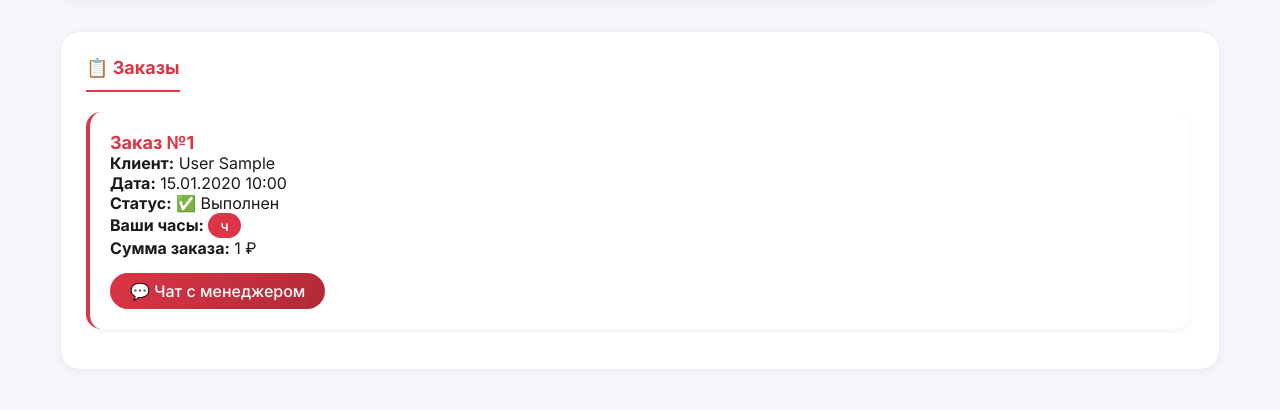
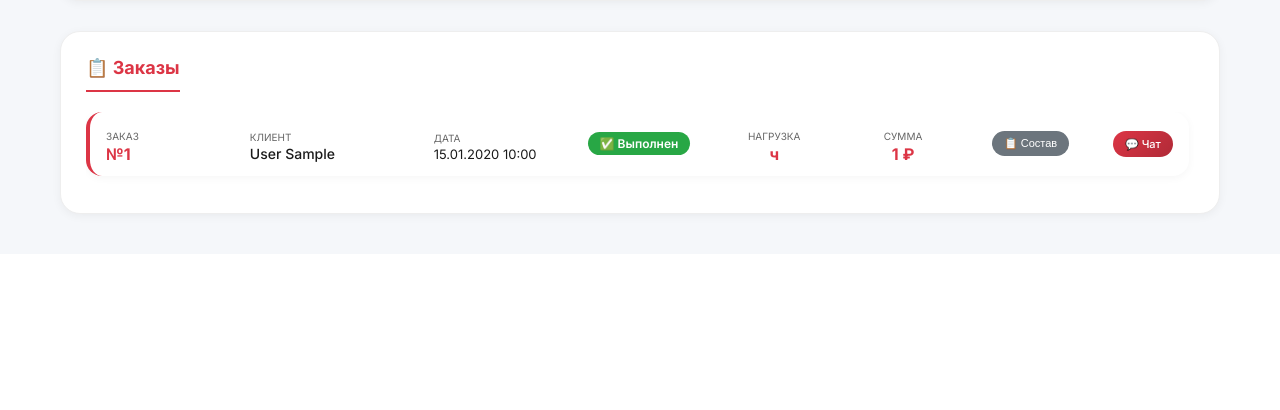
Before and after one commit to emilsttop/diplom_site, a Django app: template accounts/templates/accounts/specialist_dashboard.html in a window 1280 px wide. Shown: the part 1125-1535 px from the top of the page. After the commit the page ends 1344 px from the top, so only its background shows below. Run offline with Django 5.2, Linux system fonts and the light colour scheme; the template is opened without the code that fills it: most values are stand-ins (such as "Sample title", 1, 10 or a date in 2020).

Commit message:
Полностью обновлён стиль карточки специалиста: компактная в одну строку, единый дизайн

```diff
--- a/accounts/templates/accounts/specialist_dashboard.html
+++ b/accounts/templates/accounts/specialist_dashboard.html
@@ -167,6 +167,7 @@
         background: #5a6268;
         transform: translateY(-2px);
     }
+
     /* Кнопки фильтров */
     .btn-apply, .btn-reset {
         padding: 12px 32px;
@@ -231,12 +232,14 @@
         background: var(--black-light);
         border-color: #3a3a4a;
     }
+
+    /* Компактная карточка заказа в одну строку */
     .order-card {
         background: var(--white);
-        border-radius: 15px;
-        padding: 20px;
-        margin-bottom: 15px;
-        box-shadow: 0 2px 8px rgba(0,0,0,0.05);
+        border-radius: 16px;
+        padding: 12px 16px;
+        margin-bottom: 12px;
+        box-shadow: 0 2px 8px rgba(0,0,0,0.04);
         border-left: 4px solid var(--red);
         transition: all 0.2s;
     }
@@ -247,20 +250,85 @@
         transform: translateX(5px);
         box-shadow: 0 4px 12px rgba(220,53,69,0.15);
     }
-    .order-card h3 {
-        margin: 0 0 10px 0;
-        font-size: 18px;
-        color: var(--red);
+
+    /* Кнопка состава заказа */
+    .btn-composition-specialist {
+        background: #6c757d;
+        color: white;
+        border: none;
+        padding: 6px 12px;
+        border-radius: 20px;
+        cursor: pointer;
+        font-size: 11px;
+        transition: all 0.3s;
     }
-    .hours-badge {
-        background: var(--red);
+    .btn-composition-specialist:hover {
+        background: #5a6268;
+        transform: translateY(-1px);
+    }
+
+    /* Кнопка чата */
+    .btn-chat-specialist {
+        background: linear-gradient(135deg, #dc3545, #b02a37);
         color: white;
+        text-decoration: none;
+        padding: 6px 12px;
+        border-radius: 20px;
+        font-size: 11px;
+        font-weight: 500;
+        transition: all 0.3s;
+        display: inline-block;
+        text-align: center;
+    }
+    .btn-chat-specialist:hover {
+        transform: translateY(-1px);
+        box-shadow: 0 2px 8px rgba(220,53,69,0.3);
+    }
+
+    /* Бейдж уведомления */
+    .unread-badge {
+        background: #ffc107;
+        color: black;
+        border-radius: 20px;
+        padding: 3px 8px;
+        font-size: 10px;
+        font-weight: 500;
+        display: inline-block;
+        animation: pulse 1s infinite;
+    }
+
+    @keyframes pulse {
+        0% { opacity: 1; }
+        50% { opacity: 0.7; }
+        100% { opacity: 1; }
+    }
+
+    /* Статус заказа */
+    .order-status {
         padding: 4px 12px;
-        border-radius: 20px;
+        border-radius: 30px;
+        font-size: 12px;
+        font-weight: 600;
         display: inline-block;
-        font-size: 14px;
-        font-weight: 500;
     }
+    .status-new { background: #007bff; color: white; }
+    .status-processing { background: #ffc107; color: black; }
+    .status-completed { background: #28a745; color: white; }
+    .status-cancelled { background: var(--red); color: white; }
+
+    /* Блок состава заказа */
+    .composition-details {
+        margin-top: 12px;
+        padding: 10px;
+        background: var(--gray);
+        border-radius: 10px;
+        font-size: 12px;
+    }
+    body.dark .composition-details {
+        background: #2a2a3a;
+        color: #e0e0e0;
+    }
+
     .orders-scroll {
         max-height: 500px;
         overflow-y: auto;
@@ -270,40 +338,6 @@
         text-align: center;
         padding: 40px;
         color: var(--gray-dark);
-    }
-    /* Кнопка чата специалиста */
-    .btn-chat-specialist {
-        display: inline-block;
-        padding: 8px 20px;
-        background: linear-gradient(135deg, #dc3545, #b02a37);
-        color: white;
-        text-decoration: none;
-        border-radius: 30px;
-        font-weight: 500;
-        transition: all 0.3s;
-        border: none;
-        cursor: pointer;
-    }
-    .btn-chat-specialist:hover {
-        transform: translateY(-2px);
-        box-shadow: 0 4px 10px rgba(220, 53, 69, 0.3);
-    }
-
-    /* Бейдж уведомления */
-    .unread-badge {
-        background: #dc3545;
-        color: white;
-        border-radius: 20px;
-        padding: 4px 12px;
-        font-size: 12px;
-        font-weight: 500;
-        animation: pulse 1s infinite;
-    }
-
-    @keyframes pulse {
-        0% { opacity: 1; }
-        50% { opacity: 0.7; }
-        100% { opacity: 1; }
     }
 </style>
 
@@ -394,34 +428,84 @@
     <div class="orders-scroll">
         {% for order in orders %}
         <div class="order-card" data-order-id="{{ order.id }}" data-specialist-id="{{ user.id }}">
+            <!-- ВСЁ В ОДНУ СТРОКУ (flex) -->
             <div style="display: flex; justify-content: space-between; align-items: center; flex-wrap: wrap; gap: 10px;">
-                <h3 style="margin: 0;">Заказ №{{ order.id }}</h3>
-                <div id="unread-badge-{{ order.id }}" class="unread-badge" style="display: none;">
-                    📩 Новое сообщение
+                <!-- Номер заказа -->
+                <div style="min-width: 100px;">
+                    <span style="font-size: 10px; color: var(--gray-dark); text-transform: uppercase;">Заказ</span>
+                    <div style="font-size: 16px; font-weight: 700; color: var(--red);">№{{ order.id }}</div>
                 </div>
+
+                <!-- Клиент -->
+                <div style="min-width: 140px;">
+                    <span style="font-size: 10px; color: var(--gray-dark); text-transform: uppercase;">Клиент</span>
+                    <div style="font-size: 14px; font-weight: 500;">{{ order.client.last_name }} {{ order.client.first_name }}</div>
                 </div>
-            <p><strong>Клиент:</strong> {{ order.client.last_name }} {{ order.client.first_name }}</p>
-            <p><strong>Дата:</strong> {{ order.created_at|date:"d.m.Y H:i" }}</p>
-            <p><strong>Статус:</strong>
+
+                <!-- Дата -->
+                <div style="min-width: 110px;">
+                    <span style="font-size: 10px; color: var(--gray-dark); text-transform: uppercase;">Дата</span>
+                    <div style="font-size: 13px;">{{ order.created_at|date:"d.m.Y H:i" }}</div>
+                </div>
+
+                <!-- Статус -->
+                <div>
+                    <span class="order-status status-{{ order.status }}" style="display: inline-block;">
                         {% if order.status == 'new' %}🆕 Новый
                         {% elif order.status == 'processing' %}⚙️ В обработке
                         {% elif order.status == 'completed' %}✅ Выполнен
                         {% elif order.status == 'cancelled' %}❌ Отменён
                         {% endif %}
-            </p>
-            <p><strong>Ваши часы:</strong>
-                <span class="hours-badge">
+                    </span>
+                </div>
+
+                <!-- Нагрузка -->
+                <div style="min-width: 80px; text-align: center;">
+                    <span style="font-size: 10px; color: var(--gray-dark); text-transform: uppercase;">Нагрузка</span>
+                    <div style="font-size: 16px; font-weight: 700; color: var(--red);">
                         {% if role == 'programmer' %}{{ order.programmer_hours|floatformat:0 }}
                         {% elif role == 'marketer' %}{{ order.marketer_hours|floatformat:0 }}
                         {% elif role == 'smm' %}{{ order.smm_hours|floatformat:0 }}
                         {% endif %} ч
-                </span>
-            </p>
-            <p><strong>Сумма заказа:</strong> {{ order.total_price|floatformat:0 }} ₽</p>
-            <div style="margin-top: 15px;">
-                <a href="{% url 'specialist_chat_page' order.id user.id %}" class="btn-chat-specialist">
-                    💬 Чат с менеджером
+                    </div>
+                </div>
+
+                <!-- Сумма -->
+                <div style="min-width: 90px; text-align: center;">
+                    <span style="font-size: 10px; color: var(--gray-dark); text-transform: uppercase;">Сумма</span>
+                    <div style="font-size: 16px; font-weight: 700; color: var(--red);">{{ order.total_price|floatformat:0 }} ₽</div>
+                </div>
+
+                <!-- Бейдж уведомления -->
+                <div id="unread-badge-{{ order.id }}" class="unread-badge" style="display: none;">📩 Новое</div>
+
+                <!-- Кнопка состава заказа -->
+                <button onclick="toggleSpecialistComposition({{ order.id }})" class="btn-composition-specialist" style="background: #6c757d; color: white; border: none; padding: 6px 12px; border-radius: 20px; cursor: pointer; font-size: 11px;">
+                    📋 Состав
+                </button>
+
+                <!-- Кнопка чата -->
+                <a href="{% url 'specialist_chat_page' order.id user.id %}" class="btn-chat-specialist" style="background: linear-gradient(135deg, #dc3545, #b02a37); color: white; text-decoration: none; padding: 6px 12px; border-radius: 20px; font-size: 11px; font-weight: 500;">
+                    💬 Чат
                 </a>
+            </div>
+
+            <!-- Блок состава заказа (скрыт по умолчанию) -->
+            <div id="specialist-composition-{{ order.id }}" class="composition-details" style="display: none; margin-top: 12px; padding: 10px; background: var(--gray); border-radius: 10px; font-size: 12px;">
+                <div style="font-weight: 600; margin-bottom: 6px; color: var(--red);">📦 Состав заказа:</div>
+                {% for item in order.items.all %}
+                    <div style="margin-bottom: 3px;">• {{ item.package.name }} x{{ item.quantity }} = {{ item.price|floatformat:0 }} ₽</div>
+                {% endfor %}
+                {% if order.services_data.items %}
+                    {% for service_item in order.services_data.items %}
+                        {% if service_item.type == 'custom' %}
+                            <div style="margin-top: 6px;"><strong>{{ service_item.package_name }}</strong> (конструктор)</div>
+                            {% for s in service_item.services %}
+                                <div style="margin-left: 12px; margin-bottom: 2px;">• {{ s.name }} — {{ s.price|floatformat:0 }} ₽</div>
+                            {% endfor %}
+                        {% endif %}
+                    {% endfor %}
+                {% endif %}
             </div>
         </div>
         {% empty %}
@@ -546,4 +630,14 @@
         });
     }, 10000);
 </script>
+<script>
+    function toggleSpecialistComposition(orderId) {
+        const div = document.getElementById('specialist-composition-' + orderId);
+        if (div.style.display === 'none' || div.style.display === '') {
+            div.style.display = 'block';
+        } else {
+            div.style.display = 'none';
+        }
+    }
+</script>
 {% endblock %}
```
Lines whose indentation alone changed are shown as unchanged.
